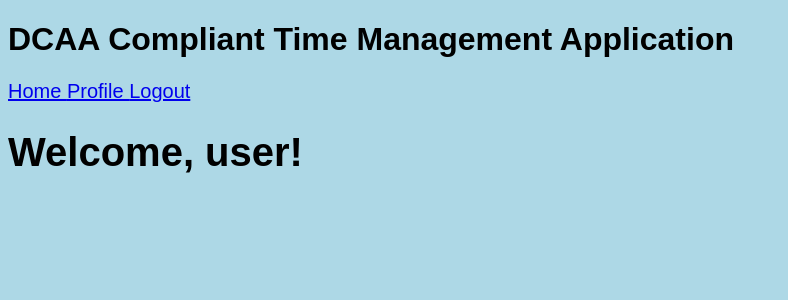
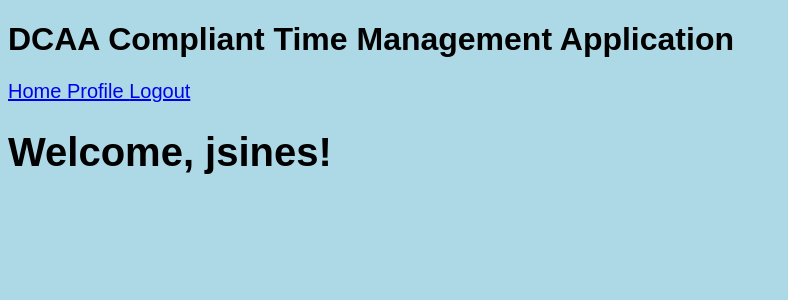
Before and after one commit to jsines/CSI4999-project, a Flask app: page /profile in a window 1280 px wide. Shown: the top 300 px of the page, without its empty margins (0-788 px from the left). Run offline with Flask 2, Linux system fonts and the light colour scheme; a user stored in the database is signed in; some libraries are stand-ins or nearby versions.

Commit message:
Update profile.html

```diff
--- a/project/templates/profile.html
+++ b/project/templates/profile.html
@@ -1,5 +1,5 @@
 {% extends "base.html" %} {% block content %}
 <link rel="stylesheet" href="stylesheet.css">
 <h1 class="title">
-  Welcome, user!
+  Welcome, {{ name }}!
 </h1> {% endblock %}
```
